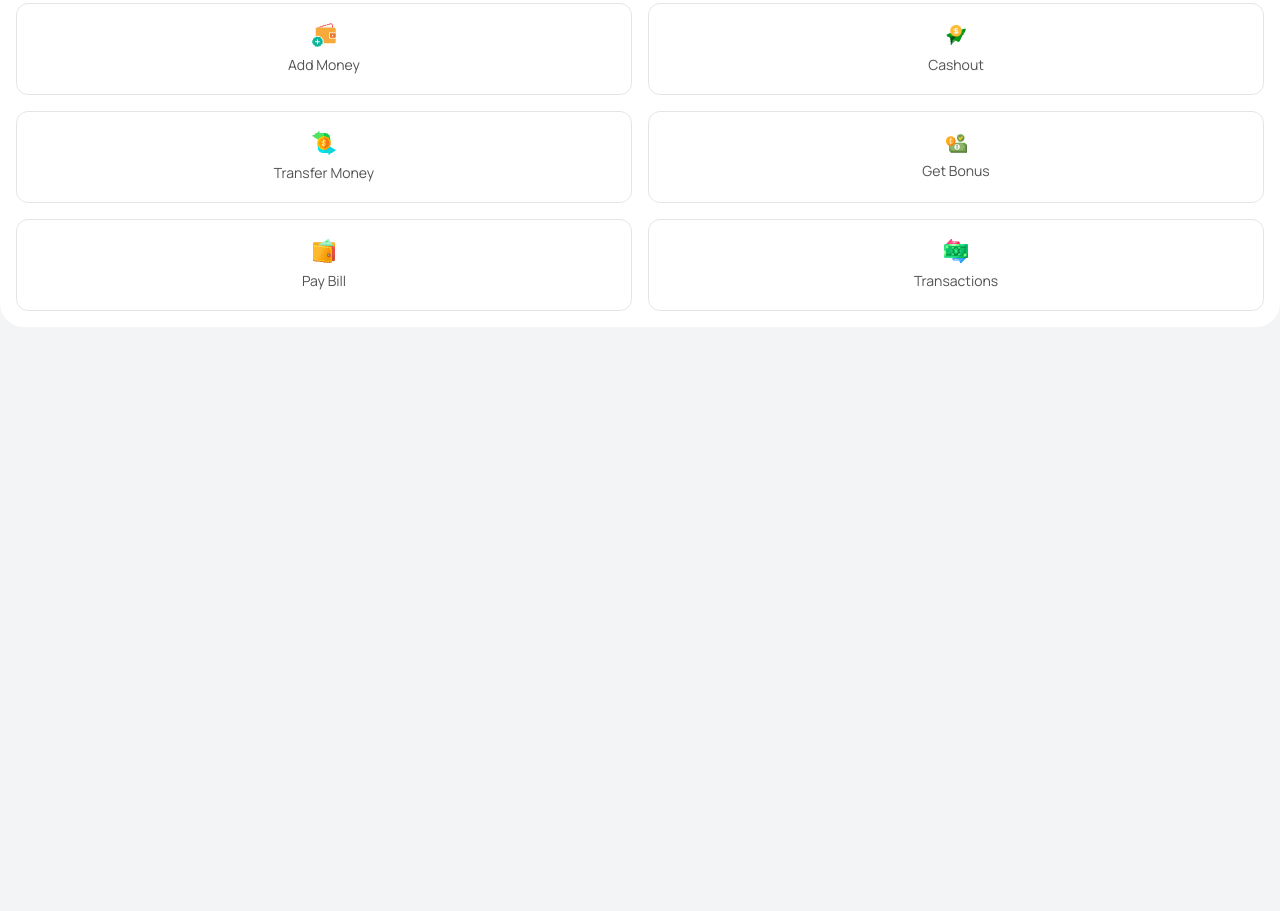
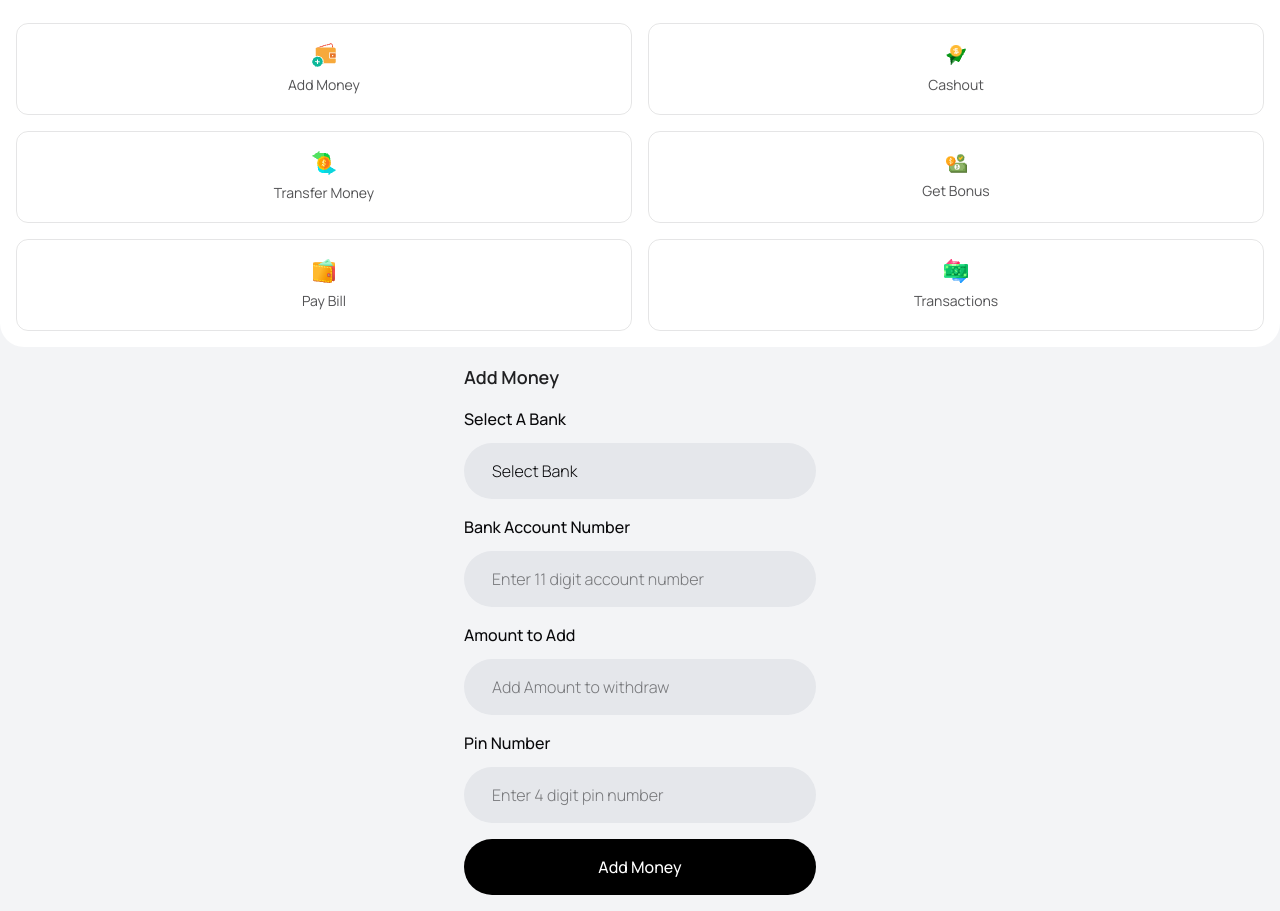
Before and after one commit to iamalshahed/ph-js-project-01-shahed, a website built with Vite: page src/pages/dashboard.html in a window 1280 px wide. Shown: the part 197-1108 px from the top of the page. Before the commit the page ends 800 px from the top, so only its background shows below. Built offline with nearby package versions, Linux system fonts and the light colour scheme.

Commit message:
add money section done

```diff
--- a/src/pages/dashboard.html
+++ b/src/pages/dashboard.html
@@ -45,7 +45,7 @@
         </div>
 
         <!-- welcome section -->
-        <div class="p-4">
+        <div class="p-4 mt-5">
             <h1 class="mb-3 text-zinc-950 text-2xl font-bold">🔥 Welcome to Payooo!</h1>
             <p class="text-zinc-950/50 text-base font-normal">
                 Enjoy easy and convenient financial services with us. Cashout charge is low and.
@@ -112,6 +112,49 @@
         </div>
     </main>
 
+    <!-- form [Add Money] -->
+    <div class="max-w-96 w-full mx-auto p-4">
+
+        <h1 class="text-zinc-950/90 text-lg font-semibold mb-4">Add Money</h1>
+
+        <form action="#">
+            <!-- input box -->
+            <div class="flex flex-col items-start justify-start gap-3 mb-4">
+                <label for="select__bank" class="text-zinc-950 text-base font-medium">Select A Bank</label>
+                <select name="select__bank" id="select__bank" class="input" required>
+                    <option value="" disabled selected>Select Bank</option>
+                    <option value="Janata Bank Ltd">Janata Bank Ltd</option>
+                    <option value="Agrani Bank">Agrani Bank</option>
+                    <option value="Brac Bank PLC">Brac Bank PLC</option>
+                    <option value="The City Bank PLC">The City Bank PLC</option>
+                    <option value="Dutch-Bangla Bank Ltd (DBBL)">Dutch-Bangla Bank Ltd (DBBL)</option>
+                </select>
+            </div>
+
+            <!-- input box -->
+            <div class="flex flex-col items-start justify-start gap-3 mb-4">
+                <label for="account__number" class="text-zinc-950 text-base font-medium">Bank Account Number</label>
+                <input class="input" type="number" name="account__number" id="account__number" placeholder="Enter 11 digit account number" required>
+            </div>
+
+            <!-- input box -->
+            <div class="flex flex-col items-start justify-start gap-3 mb-4">
+                <label for="ammount" class="text-zinc-950 text-base font-medium">Amount to Add</label>
+                <input class="input" type="number" name="ammount" id="ammount" placeholder="Add Amount to withdraw" required>
+            </div>
+
+            <!-- input box -->
+            <div class="flex flex-col items-start justify-start gap-3 mb-4">
+                <label for="pin__number" class="text-zinc-950 text-base font-medium">Pin Number</label>
+                <input class="input" type="number" name="pin__number" id="pin__number" placeholder="Enter 4 digit pin number" required>
+            </div>
+
+            <div class="">
+                <button class="btn__add__money">Add Money</button>
+            </div>
+        </form>
+    </div>
+
     <!-- script file -->
     <script type="module" src="./../../src/remixicon.js"></script>
 
--- a/src/tailwind.css
+++ b/src/tailwind.css
@@ -21,10 +21,23 @@
     pointer-events: none;
   }
 
+  /* for input */
   input::-webkit-outer-spin-button,
   input::-webkit-inner-spin-button {
     -webkit-appearance: none;
     margin: 0;
+  }
+
+  /* for select */
+  select {
+    appearance: none;
+    -webkit-appearance: none;
+    -moz-appearance: none;
+    cursor: pointer;
+  }
+
+  select option {
+    @apply text-zinc-950 text-base font-light;
   }
 }
 
@@ -41,6 +54,10 @@
     @apply p-4 w-full bg-[#848484] text-[#fcfcfc] text-center text-base font-medium rounded-full cursor-pointer disabled:cursor-not-allowed;
   }
 
+  .btn__add__money {
+    @apply p-4 w-full bg-black text-white text-center text-base font-medium rounded-full cursor-pointer transition-all duration-200 ease-in-out hover:bg-black/85;
+  }
+
   .btn__logout {
     @apply flex items-center gap-2 px-3 py-2 rounded-lg outline-1 outline-offset-[-1px] outline-zinc-950/10 cursor-pointer text-zinc-950/50 text-sm font-normal hover:bg-gray-100;
   }
```
